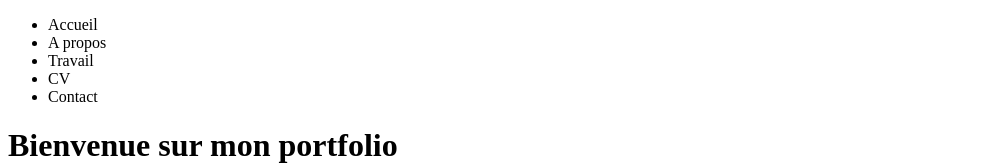
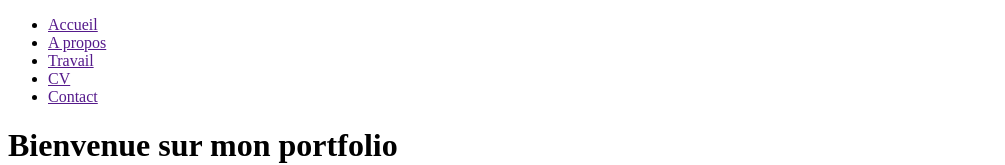
Before and after one commit to Oumy-crypto/Projet-HTML1, a plain HTML site: page index.html in a window 1280 px wide. Shown: the top 165 px of the page, without its empty margins (0-1005 px from the left). Drawn offline with Linux system fonts and the light colour scheme.

Commit message:
Update index.html
ajout des liens dans la barre de navigation

```diff
--- a/index.html
+++ b/index.html
@@ -10,11 +10,11 @@
     <header>
         <nav>
             <ul>
-                <li>Accueil</li>
-                <li>A propos</li>
-                <li>Travail</li>
-                <li>CV</li>
-                <li>Contact</li>
+               <li><a href="">Accueil</a></li>
+                <li><a href="">A propos</a></li>
+                <li><a href="">Travail</a></li>
+                <li><a href="">CV</a></li>
+                <li><a href="">Contact</a></li>
             </ul>
         </nav>
         <h1>Bienvenue sur mon portfolio</h1>
@@ -83,4 +83,5 @@
 <br>
 <hr>
 <footer>&copy; 2025-MON PORTFOLIO</footer>
+
 </html>
```
